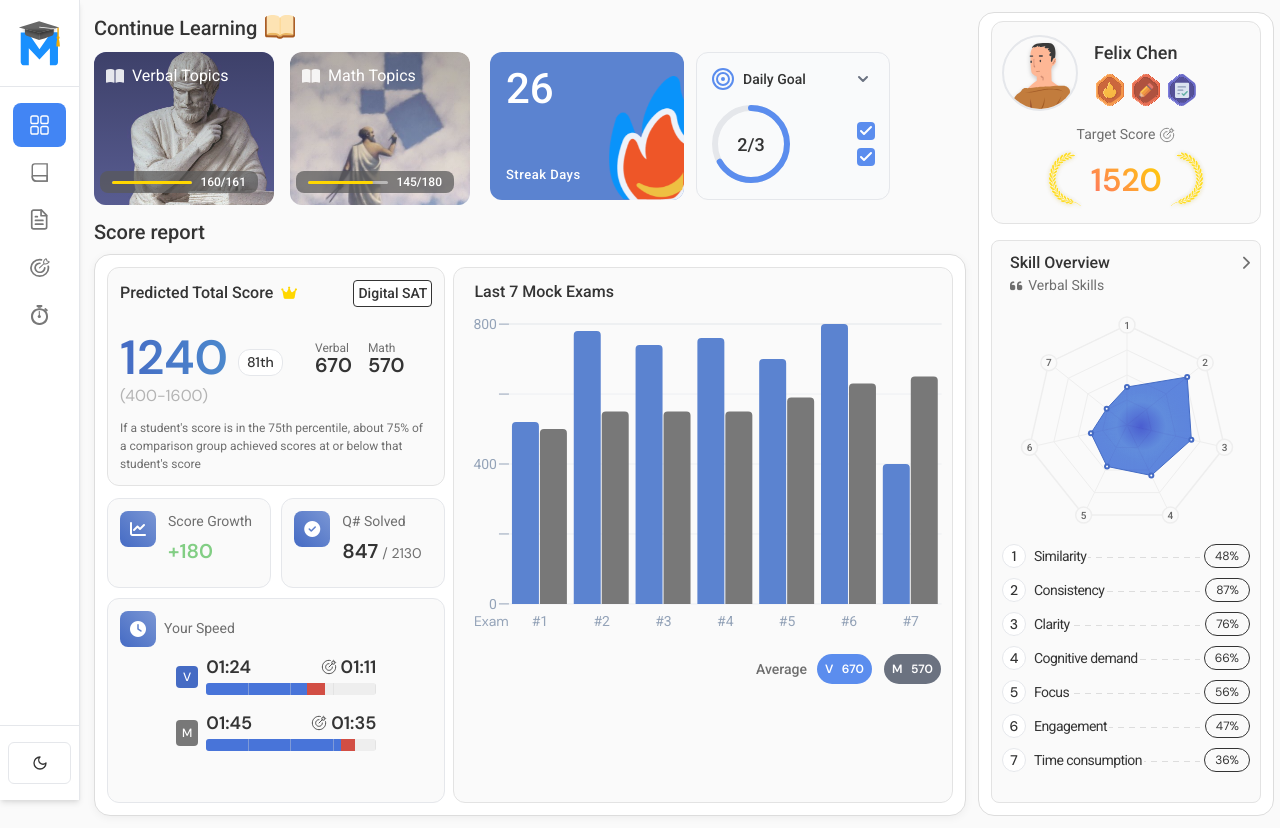
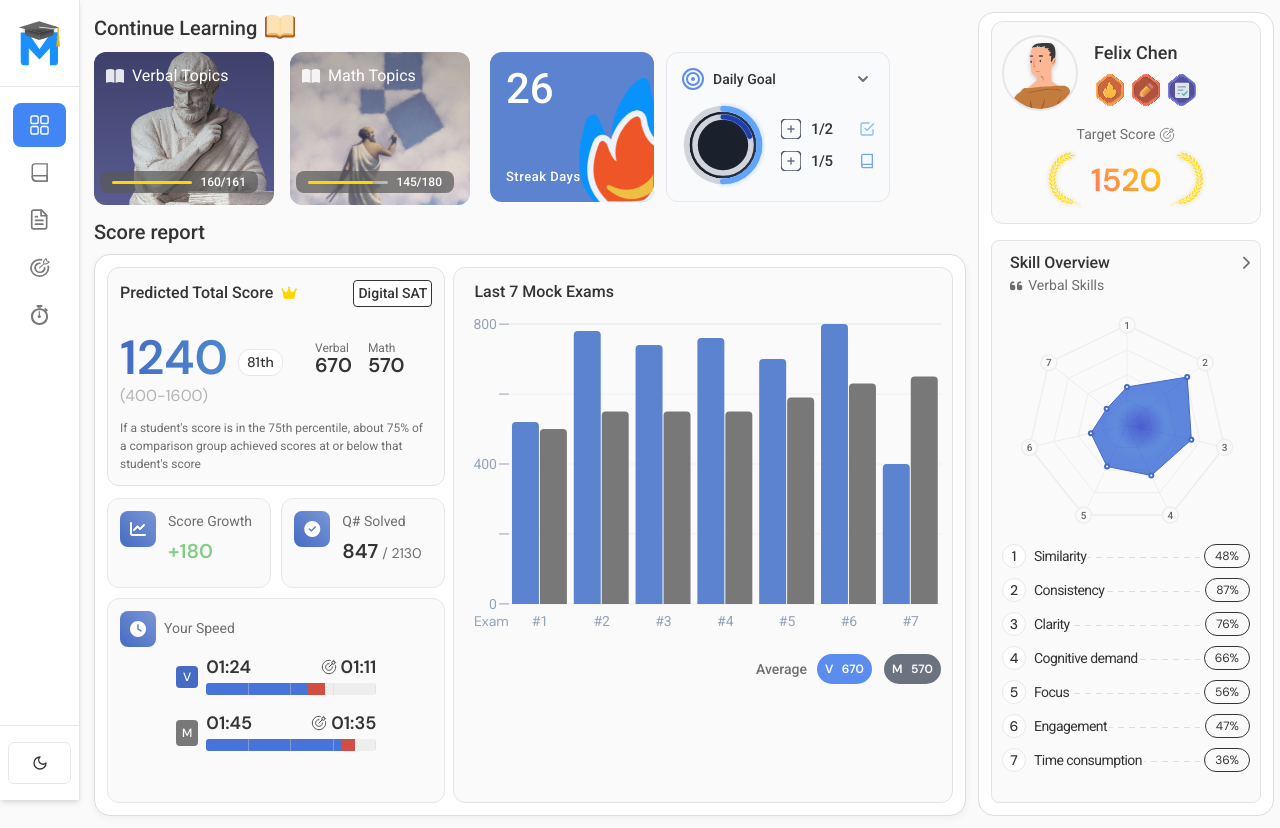
Before and after one commit to Orujhimaru/max_odyssey, a React (Vite) app: page /dashboard in a window 1280 px wide. Built offline with nearby package versions, Linux system fonts and the light colour scheme; a web font is replaced by a local one.

Commit message:
daily goals

```diff
--- a/src/components/WeeklyTasks/WeeklyTasks.css
+++ b/src/components/WeeklyTasks/WeeklyTasks.css
@@ -176,58 +176,109 @@
   flex: 1;
 }
 
-/* Circular Progress */
-.wk_progress-circle {
+/* Nested Concentric Rings - 30% smaller */
+.wk_nested-rings {
   position: relative;
-  width: 80px;
-  height: 80px;
+  width: 84px;
+  height: 84px;
   flex-shrink: 0;
+  display: flex;
+  align-items: center;
+  justify-content: center;
 }
 
-.wk_progress-svg {
+.wk_rings-svg {
   width: 100%;
   height: 100%;
 }
 
-.wk_progress-bg {
-  stroke: #3f3f3f;
+/* Dark inner background circle for depth */
+.wk_ring-bg {
+  stroke: #2d3748;
+  stroke-width: 8;
 }
 
-[data-theme="light"] .wk_progress-bg {
-  stroke: #e5e7eb;
+[data-theme="light"] .wk_ring-bg {
+  stroke: #d1d5db;
+  stroke-width: 8;
 }
 
-.wk_progress-fill {
-  stroke: #5b8dee;
+/* Outer Ring - Tests (Light Blue) - Thicker for prominence */
+.wk_ring-tests {
+  stroke: #60a5fa;
+  stroke-width: 8;
   transition: stroke-dashoffset 0.8s ease;
+  filter: drop-shadow(0 0 4px rgba(96, 165, 250, 0.5));
 }
 
-.wk_progress-text {
+/* Inner Ring - Practices (Dark Blue) - Slightly thinner */
+.wk_ring-practices {
+  stroke: #1e40af;
+  stroke-width: 7;
+  transition: stroke-dashoffset 0.8s ease;
+  filter: drop-shadow(0 0 3px rgba(30, 64, 175, 0.4));
+}
+
+/* Center dark circle for depth effect */
+.wk_rings-svg::before {
+  content: "";
   position: absolute;
+  width: 60px;
+  height: 60px;
+  background: radial-gradient(circle, #1a202c 0%, #2d3748 100%);
+  border-radius: 50%;
   top: 50%;
   left: 50%;
   transform: translate(-50%, -50%);
-  font-size: 18px;
+}
+
+.wk_rings-text {
+  fill: white;
+  font-family: "DM Sans", sans-serif;
+}
+
+[data-theme="light"] .wk_rings-text {
+  fill: var(--text-primary);
+}
+
+/* Task Status List - Horizontal layout */
+.wk_task-status-list {
+  display: flex;
+  flex-direction: column;
+  gap: 10px;
+  justify-content: center;
+  flex: 1;
+}
+
+.wk_challenge-item {
+  display: flex;
+  align-items: center;
+  gap: 10px;
+}
+
+.wk_challenge-checkbox {
+  flex-shrink: 0;
+  display: flex;
+  align-items: center;
+  justify-content: center;
+}
+
+.wk_challenge-progress {
+  font-size: 15px;
   font-weight: 700;
   color: white;
+  min-width: 38px;
+  letter-spacing: -0.5px;
 }
 
-[data-theme="light"] .wk_progress-text {
+[data-theme="light"] .wk_challenge-progress {
   color: var(--text-primary);
 }
 
-/* Task Checkboxes */
-.wk_task-list {
-  display: flex;
-  flex-direction: column;
-  gap: 8px;
-  justify-content: center;
-}
-
-.wk_task-checkbox {
-  display: flex;
-  align-items: center;
-  justify-content: center;
+.wk_challenge-icon {
+  flex-shrink: 0;
+  opacity: 0.7;
+  margin-left: auto;
 }
 
 /* Expanded Content */
--- a/src/components/WeeklyTasks/WeeklyTasks.jsx
+++ b/src/components/WeeklyTasks/WeeklyTasks.jsx
@@ -28,10 +28,20 @@ const WeeklyTasks = () => {
     return () => clearInterval(timer);
   }, [streakDays]);
 
-  // Daily goals data
-  const completedGoals = 2;
-  const totalGoals = 3;
-  const progressPercentage = (completedGoals / totalGoals) * 100;
+  // Two separate challenges
+  const testsCompleted = 1;
+  const testsTarget = 2;
+  const testsProgress = (testsCompleted / testsTarget) * 100;
+  const testsComplete = testsCompleted >= testsTarget;
+
+  const practicesCompleted = 1;
+  const practicesTarget = 5;
+  const practicesProgress = (practicesCompleted / practicesTarget) * 100;
+  const practicesComplete = practicesCompleted >= practicesTarget;
+
+  // Overall progress
+  const totalCompleted = testsCompleted + practicesCompleted;
+  const totalTarget = testsTarget + practicesTarget;
 
   const dailyTasks = [
     {
@@ -89,56 +99,110 @@ const WeeklyTasks = () => {
         {!isExpanded ? (
           // Collapsed view
           <div className="wk_daily-goal-content">
-            {/* Circular Progress */}
-            <div className="wk_progress-circle">
-              <svg className="wk_progress-svg" viewBox="0 0 80 80">
+            {/* Nested Concentric Progress Rings */}
+            <div className="wk_nested-rings">
+              <svg className="wk_rings-svg" viewBox="0 0 120 120">
+                {/* Dark background circle for depth */}
                 <circle
-                  className="wk_progress-bg"
-                  cx="40"
-                  cy="40"
-                  r="36"
+                  cx="60"
+                  cy="60"
+                  r="48"
+                  fill="#1a202c"
+                />
+
+                {/* Outer Ring Background */}
+                <circle
+                  className="wk_ring-bg"
+                  cx="60"
+                  cy="60"
+                  r="52"
                   fill="none"
-                  strokeWidth="6"
+                  strokeWidth="8"
                 />
+                {/* Outer Ring - Tests (Light Blue) */}
                 <circle
-                  className="wk_progress-fill"
-                  cx="40"
-                  cy="40"
-                  r="36"
+                  className="wk_ring-tests"
+                  cx="60"
+                  cy="60"
+                  r="52"
                   fill="none"
-                  strokeWidth="6"
-                  strokeDasharray={`${2 * Math.PI * 36}`}
-                  strokeDashoffset={`${2 * Math.PI * 36 * (1 - progressPercentage / 100)}`}
-                  transform="rotate(-90 40 40)"
+                  strokeWidth="8"
+                  strokeDasharray={`${2 * Math.PI * 52}`}
+                  strokeDashoffset={`${2 * Math.PI * 52 * (1 - testsProgress / 100)}`}
+                  transform="rotate(-90 60 60)"
+                  strokeLinecap="round"
+                />
+
+                {/* Inner Ring Background */}
+                <circle
+                  className="wk_ring-bg"
+                  cx="60"
+                  cy="60"
+                  r="40"
+                  fill="none"
+                  strokeWidth="7"
+                />
+                {/* Inner Ring - Practices (Dark Blue) */}
+                <circle
+                  className="wk_ring-practices"
+                  cx="60"
+                  cy="60"
+                  r="40"
+                  fill="none"
+                  strokeWidth="7"
+                  strokeDasharray={`${2 * Math.PI * 40}`}
+                  strokeDashoffset={`${2 * Math.PI * 40 * (1 - practicesProgress / 100)}`}
+                  transform="rotate(-90 60 60)"
                   strokeLinecap="round"
                 />
               </svg>
-              <div className="wk_progress-text">{completedGoals}/{totalGoals}</div>
             </div>
 
-            {/* Task Checkboxes */}
-            <div className="wk_task-list">
-              {dailyTasks.map((task) => (
-                <div key={task.id} className="wk_task-checkbox">
-                  {task.completed ? (
-                    <svg width="18" height="18" viewBox="0 0 18 18" fill="none">
-                      <rect width="18" height="18" rx="4" fill="#5b8dee" />
-                      <path
-                        d="M14 5L7 12L4 9"
-                        stroke="white"
-                        strokeWidth="2"
-                        strokeLinecap="round"
-                        strokeLinejoin="round"
-                      />
+            {/* Task Status List with Icons */}
+            <div className="wk_task-status-list">
+              {/* Tests Challenge */}
+              <div className="wk_challenge-item">
+                <div className="wk_challenge-checkbox">
+                  {testsComplete ? (
+                    <svg width="20" height="20" viewBox="0 0 20 20" fill="none">
+                      <rect width="20" height="20" rx="5" fill="#60a5fa" />
+                      <path d="M15 6L8 13L5 10" stroke="white" strokeWidth="2" strokeLinecap="round" strokeLinejoin="round" />
                     </svg>
                   ) : (
-                    <svg width="18" height="18" viewBox="0 0 18 18" fill="none">
-                      <rect width="18" height="18" rx="4" fill="#6b7280" />
-                      <rect x="7" y="5" width="4" height="8" rx="1" fill="white" />
+                    <svg width="20" height="20" viewBox="0 0 20 20" fill="none">
+                      <rect width="20" height="20" rx="5" stroke="#4b5563" strokeWidth="1.5" fill="none" />
+                      <path d="M10 7V13M7 10H13" stroke="#6b7280" strokeWidth="1.5" strokeLinecap="round" />
                     </svg>
                   )}
                 </div>
-              ))}
+                <span className="wk_challenge-progress">{testsCompleted}/{testsTarget}</span>
+                <svg className="wk_challenge-icon" width="16" height="16" viewBox="0 0 24 24" fill="none">
+                  <path d="M9 11l3 3L22 4" stroke="#60a5fa" strokeWidth="2" strokeLinecap="round" />
+                  <path d="M21 12v7a2 2 0 01-2 2H5a2 2 0 01-2-2V5a2 2 0 012-2h11" stroke="#60a5fa" strokeWidth="2" />
+                </svg>
+              </div>
+
+              {/* Practices Challenge */}
+              <div className="wk_challenge-item">
+                <div className="wk_challenge-checkbox">
+                  {practicesComplete ? (
+                    <svg width="20" height="20" viewBox="0 0 20 20" fill="none">
+                      <rect width="20" height="20" rx="5" fill="#3b82f6" />
+                      <path d="M15 6L8 13L5 10" stroke="white" strokeWidth="2" strokeLinecap="round" strokeLinejoin="round" />
+                    </svg>
+                  ) : (
+                    <svg width="20" height="20" viewBox="0 0 20 20" fill="none">
+                      <rect width="20" height="20" rx="5" stroke="#4b5563" strokeWidth="1.5" fill="none" />
+                      <path d="M10 7V13M7 10H13" stroke="#6b7280" strokeWidth="1.5" strokeLinecap="round" />
+                    </svg>
+                  )}
+                </div>
+                <span className="wk_challenge-progress">{practicesCompleted}/{practicesTarget}</span>
+                <svg className="wk_challenge-icon" width="16" height="16" viewBox="0 0 24 24" fill="none">
+                  <path d="M4 19.5A2.5 2.5 0 016.5 17H20" stroke="#3b82f6" strokeWidth="2" strokeLinecap="round" />
+                  <path d="M6.5 2H20v20H6.5A2.5 2.5 0 014 19.5v-15A2.5 2.5 0 016.5 2z" stroke="#3b82f6" strokeWidth="2" />
+                </svg>
+              </div>
             </div>
           </div>
         ) : (
```
